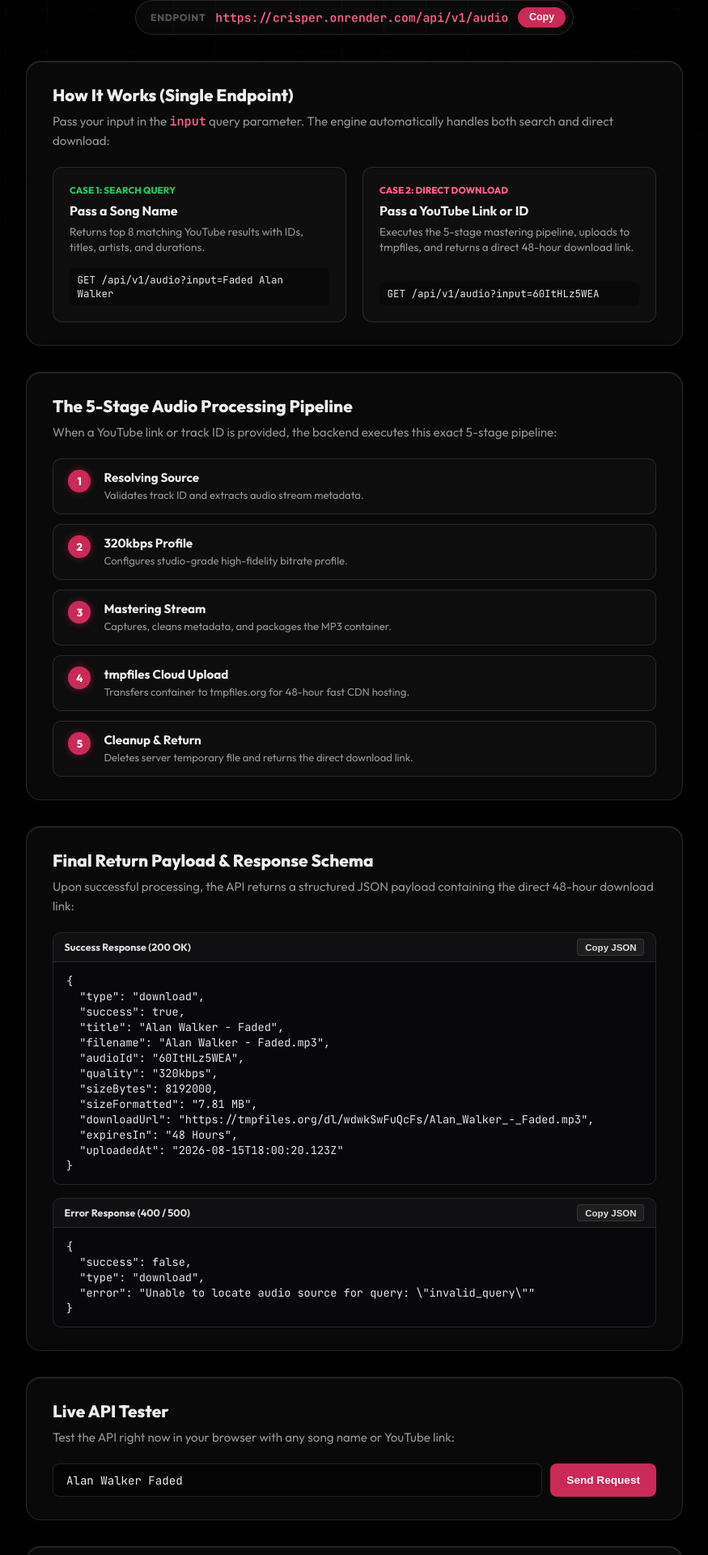
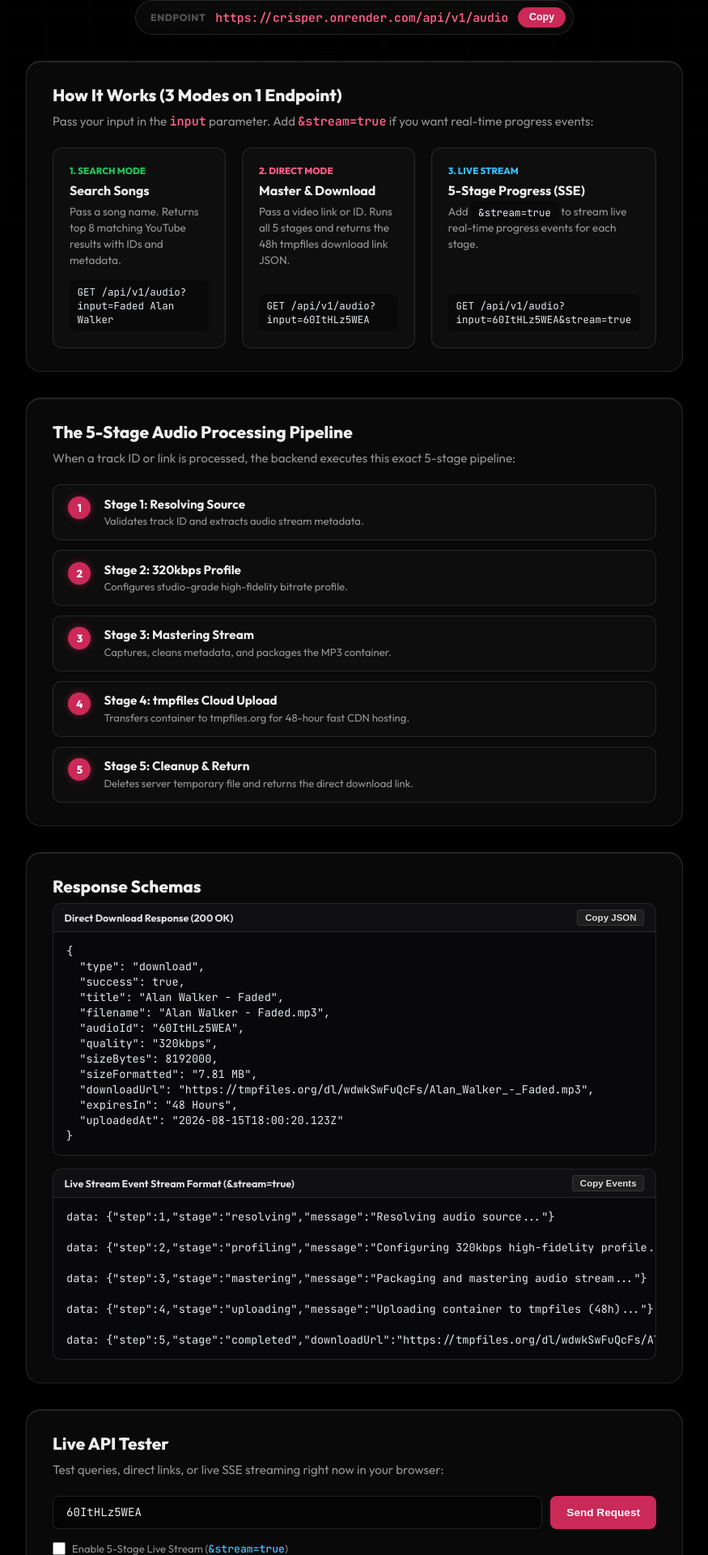
Before and after one commit to sam-eer31/free_music_api_2.0, a Next.js app in the folder frontend/: page /docs in a window 1280 px wide. Shown: the part 301-2221 px from the top of the page at 81% size, without its empty margins (202-1077 px from the left). Built offline with nearby package versions, Linux system fonts and the light colour scheme; no server answers.

Commit message:
Add stream=true live progress support, docs cards, and in-browser live stream tester

```diff
--- a/frontend/src/app/docs/page.tsx
+++ b/frontend/src/app/docs/page.tsx
@@ -14,7 +14,8 @@ export default function ApiDocsPage() {
   const { toasts, showToast, removeToast } = useToast();
   const audioEngine = useAudioEngine(showToast);
 
-  const [testInput, setTestInput] = useState('Alan Walker Faded');
+  const [testInput, setTestInput] = useState('60ItHLz5WEA');
+  const [isStreamEnabled, setIsStreamEnabled] = useState(false);
   const [testOutput, setTestOutput] = useState<string | null>(null);
   const [isLoading, setIsLoading] = useState(false);
   const [copiedKey, setCopiedKey] = useState<string | null>(null);
@@ -36,8 +37,33 @@ export default function ApiDocsPage() {
     }
 
     setIsLoading(true);
+
+    if (isStreamEnabled) {
+      setTestOutput('Connecting to Server-Sent Events stream...\n');
+      try {
+        const streamUrl = `${executeUrl}?input=${encodeURIComponent(testInput.trim())}&stream=true`;
+        const res = await fetch(streamUrl);
+        const reader = res.body?.getReader();
+        const decoder = new TextDecoder();
+        let logs = '';
+
+        if (reader) {
+          while (true) {
+            const { done, value } = await reader.read();
+            if (done) break;
+            const chunk = decoder.decode(value);
+            logs += chunk;
+            setTestOutput(logs);
+          }
+        }
+      } catch (err: unknown) {
+        const msg = err instanceof Error ? err.message : 'Streaming request failed';
+        setTestOutput((prev) => `${prev || ''}\nError: ${msg}`);
+      } finally {
+        setIsLoading(false);
+      }
+    } else {
       setTestOutput('Processing request...');
-
       try {
         const res = await fetch(`${executeUrl}?input=${encodeURIComponent(testInput.trim())}`);
         const json = await res.json();
@@ -47,6 +73,7 @@ export default function ApiDocsPage() {
         setTestOutput(`Error: ${msg}`);
       } finally {
         setIsLoading(false);
+      }
     }
   };
 
@@ -76,7 +103,7 @@ export default function ApiDocsPage() {
 
           <h1 className="simple-docs-title">Developer API Reference</h1>
           <p className="simple-docs-subtitle">
-            One single, clean endpoint for song search and 320kbps direct cloud audio downloads.
+            One single, clean endpoint for song search, synchronous download, and real-time 5-stage progress streaming.
           </p>
 
           <div className="simple-base-card">
@@ -91,26 +118,33 @@ export default function ApiDocsPage() {
           </div>
         </section>
 
-        {/* The Core Logic: How It Works */}
+        {/* The 3 Core Modes */}
         <section className="simple-card">
-          <h2 className="card-title">How It Works (Single Endpoint)</h2>
+          <h2 className="card-title">How It Works (3 Modes on 1 Endpoint)</h2>
           <p className="card-desc">
-            Pass your input in the <code>input</code> query parameter. The engine automatically handles both search and direct download:
+            Pass your input in the <code>input</code> parameter. Add <code>&stream=true</code> if you want real-time progress events:
           </p>
 
-          <div className="simple-rules-grid">
+          <div className="simple-rules-grid simple-rules-3-col">
             <div className="rule-box">
-              <div className="rule-badge">Case 1: Search Query</div>
-              <h3>Pass a Song Name</h3>
-              <p>Returns top 8 matching YouTube results with IDs, titles, artists, and durations.</p>
+              <div className="rule-badge">1. Search Mode</div>
+              <h3>Search Songs</h3>
+              <p>Pass a song name. Returns top 8 matching YouTube results with IDs and metadata.</p>
               <code>GET /api/v1/audio?input=Faded Alan Walker</code>
             </div>
 
             <div className="rule-box">
-              <div className="rule-badge rule-badge-accent">Case 2: Direct Download</div>
-              <h3>Pass a YouTube Link or ID</h3>
-              <p>Executes the 5-stage mastering pipeline, uploads to tmpfiles, and returns a direct 48-hour download link.</p>
+              <div className="rule-badge rule-badge-accent">2. Direct Mode</div>
+              <h3>Master & Download</h3>
+              <p>Pass a video link or ID. Runs all 5 stages and returns the 48h tmpfiles download link JSON.</p>
               <code>GET /api/v1/audio?input=60ItHLz5WEA</code>
+            </div>
+
+            <div className="rule-box">
+              <div className="rule-badge rule-badge-stream">3. Live Stream</div>
+              <h3>5-Stage Progress (SSE)</h3>
+              <p>Add <code>&stream=true</code> to stream live real-time progress events for each stage.</p>
+              <code>GET /api/v1/audio?input=60ItHLz5WEA&stream=true</code>
             </div>
           </div>
         </section>
@@ -119,42 +153,42 @@ export default function ApiDocsPage() {
         <section className="simple-card">
           <h2 className="card-title">The 5-Stage Audio Processing Pipeline</h2>
           <p className="card-desc">
-            When a YouTube link or track ID is provided, the backend executes this exact 5-stage pipeline:
+            When a track ID or link is processed, the backend executes this exact 5-stage pipeline:
           </p>
 
           <div className="pipeline-steps-grid">
             <div className="pipeline-step-item">
               <div className="step-num">1</div>
               <div className="step-content">
-                <h4>Resolving Source</h4>
+                <h4>Stage 1: Resolving Source</h4>
                 <p>Validates track ID and extracts audio stream metadata.</p>
               </div>
             </div>
             <div className="pipeline-step-item">
               <div className="step-num">2</div>
               <div className="step-content">
-                <h4>320kbps Profile</h4>
+                <h4>Stage 2: 320kbps Profile</h4>
                 <p>Configures studio-grade high-fidelity bitrate profile.</p>
               </div>
             </div>
             <div className="pipeline-step-item">
               <div className="step-num">3</div>
               <div className="step-content">
-                <h4>Mastering Stream</h4>
+                <h4>Stage 3: Mastering Stream</h4>
                 <p>Captures, cleans metadata, and packages the MP3 container.</p>
               </div>
             </div>
             <div className="pipeline-step-item">
               <div className="step-num">4</div>
               <div className="step-content">
-                <h4>tmpfiles Cloud Upload</h4>
+                <h4>Stage 4: tmpfiles Cloud Upload</h4>
                 <p>Transfers container to tmpfiles.org for 48-hour fast CDN hosting.</p>
               </div>
             </div>
             <div className="pipeline-step-item">
               <div className="step-num">5</div>
               <div className="step-content">
-                <h4>Cleanup & Return</h4>
+                <h4>Stage 5: Cleanup & Return</h4>
                 <p>Deletes server temporary file and returns the direct download link.</p>
               </div>
             </div>
@@ -163,14 +197,11 @@ export default function ApiDocsPage() {
 
         {/* Final Return Payload & Schema */}
         <section className="simple-card">
-          <h2 className="card-title">Final Return Payload & Response Schema</h2>
-          <p className="card-desc">
-            Upon successful processing, the API returns a structured JSON payload containing the direct 48-hour download link:
-          </p>
+          <h2 className="card-title">Response Schemas</h2>
 
           <div className="code-example-block">
             <div className="code-example-header">
-              <span>Success Response (200 OK)</span>
+              <span>Direct Download Response (200 OK)</span>
               <button
                 className="btn-copy-sm"
                 onClick={() =>
@@ -202,25 +233,29 @@ export default function ApiDocsPage() {
 
           <div className="code-example-block" style={{ marginTop: '1rem' }}>
             <div className="code-example-header">
-              <span>Error Response (400 / 500)</span>
+              <span>Live Stream Event Stream Format (&stream=true)</span>
               <button
                 className="btn-copy-sm"
                 onClick={() =>
                   copyToClipboard(
-                    `{\n  "success": false,\n  "type": "download",\n  "error": "Unable to locate audio source for query: \\"invalid_query\\""\n}`,
-                    'resp-err'
+                    `data: {"step":1,"stage":"resolving","message":"Resolving audio source..."}\n\ndata: {"step":2,"stage":"profiling","message":"Configuring 320kbps profile..."}\n\ndata: {"step":3,"stage":"mastering","message":"Mastering audio stream..."}\n\ndata: {"step":4,"stage":"uploading","message":"Uploading to tmpfiles (48h)..."}\n\ndata: {"step":5,"stage":"completed","data":{"downloadUrl":"https://tmpfiles.org/dl/..."}}`,
+                    'resp-sse'
                   )
                 }
               >
-                {copiedKey === 'resp-err' ? '✓ Copied' : 'Copy JSON'}
+                {copiedKey === 'resp-sse' ? '✓ Copied' : 'Copy Events'}
               </button>
             </div>
             <pre className="code-example-pre">
-              <code>{`{
-  "success": false,
-  "type": "download",
-  "error": "Unable to locate audio source for query: \\"invalid_query\\""
-}`}</code>
+              <code>{`data: {"step":1,"stage":"resolving","message":"Resolving audio source..."}
+
+data: {"step":2,"stage":"profiling","message":"Configuring 320kbps high-fidelity profile..."}
+
+data: {"step":3,"stage":"mastering","message":"Packaging and mastering audio stream..."}
+
+data: {"step":4,"stage":"uploading","message":"Uploading container to tmpfiles (48h)..."}
+
+data: {"step":5,"stage":"completed","downloadUrl":"https://tmpfiles.org/dl/wdwkSwFuQcFs/Alan_Walker_-_Faded.mp3"}`}</code>
             </pre>
           </div>
         </section>
@@ -229,7 +264,7 @@ export default function ApiDocsPage() {
         <section className="simple-card">
           <h2 className="card-title">Live API Tester</h2>
           <p className="card-desc">
-            Test the API right now in your browser with any song name or YouTube link:
+            Test queries, direct links, or live SSE streaming right now in your browser:
           </p>
 
           <div className="tester-box">
@@ -239,7 +274,7 @@ export default function ApiDocsPage() {
                 className="tester-input"
                 value={testInput}
                 onChange={(e) => setTestInput(e.target.value)}
-                placeholder="Enter song name (e.g. Faded) or YouTube URL..."
+                placeholder="Enter song name (e.g. Faded) or YouTube URL / ID..."
               />
               <button
                 className="btn-test-submit"
@@ -250,15 +285,26 @@ export default function ApiDocsPage() {
               </button>
             </div>
 
+            <div className="tester-toggle-row">
+              <label className="stream-toggle-label">
+                <input
+                  type="checkbox"
+                  checked={isStreamEnabled}
+                  onChange={(e) => setIsStreamEnabled(e.target.checked)}
+                />
+                <span>Enable 5-Stage Live Stream (<code>&stream=true</code>)</span>
+              </label>
+            </div>
+
             {testOutput && (
               <div className="tester-output-box">
                 <div className="output-header">
-                  <span>Response JSON</span>
+                  <span>Response Output {isStreamEnabled ? '(SSE Event Stream)' : '(JSON)'}</span>
                   <button
                     className="btn-copy-sm"
                     onClick={() => copyToClipboard(testOutput, 'test-output')}
                   >
-                    {copiedKey === 'test-output' ? '✓ Copied' : 'Copy JSON'}
+                    {copiedKey === 'test-output' ? '✓ Copied' : 'Copy Output'}
                   </button>
                 </div>
                 <pre className="output-pre">
@@ -295,7 +341,7 @@ export default function ApiDocsPage() {
 
           <div className="code-example-block" style={{ marginTop: '1rem' }}>
             <div className="code-example-header">
-              <span>2. Master & Download (48h tmpfiles Link)</span>
+              <span>2. Master & Download (One-Shot JSON)</span>
               <button
                 className="btn-copy-sm"
                 onClick={() =>
@@ -312,6 +358,26 @@ export default function ApiDocsPage() {
               <code>{`curl "https://crisper.onrender.com/api/v1/audio?input=60ItHLz5WEA"`}</code>
             </pre>
           </div>
+
+          <div className="code-example-block" style={{ marginTop: '1rem' }}>
+            <div className="code-example-header">
+              <span>3. Live 5-Stage Stream (SSE)</span>
+              <button
+                className="btn-copy-sm"
+                onClick={() =>
+                  copyToClipboard(
+                    `curl -N "https://crisper.onrender.com/api/v1/audio?input=60ItHLz5WEA&stream=true"`,
+                    'curl-stream'
+                  )
+                }
+              >
+                {copiedKey === 'curl-stream' ? '✓ Copied' : 'Copy cURL'}
+              </button>
+            </div>
+            <pre className="code-example-pre">
+              <code>{`curl -N "https://crisper.onrender.com/api/v1/audio?input=60ItHLz5WEA&stream=true"`}</code>
+            </pre>
+          </div>
         </section>
 
         <div style={{ textAlign: 'center', marginTop: '1rem' }}>
--- a/frontend/src/app/globals.css
+++ b/frontend/src/app/globals.css
@@ -1393,6 +1393,16 @@ body {
   gap: 1.25rem;
 }
 
+.simple-rules-3-col {
+  grid-template-columns: 1fr 1fr 1fr;
+}
+
+@media (max-width: 860px) {
+  .simple-rules-3-col {
+    grid-template-columns: 1fr;
+  }
+}
+
 @media (max-width: 680px) {
   .simple-rules-grid {
     grid-template-columns: 1fr;
@@ -1418,6 +1428,10 @@ body {
 
 .rule-badge-accent {
   color: #ff5e87;
+}
+
+.rule-badge-stream {
+  color: #38bdf8;
 }
 
 .rule-box h3 {
@@ -1553,6 +1567,35 @@ body {
   cursor: not-allowed;
 }
 
+.tester-toggle-row {
+  display: flex;
+  align-items: center;
+  gap: 0.5rem;
+}
+
+.stream-toggle-label {
+  display: inline-flex;
+  align-items: center;
+  gap: 0.5rem;
+  font-size: 0.82rem;
+  color: var(--text-muted);
+  cursor: pointer;
+  user-select: none;
+}
+
+.stream-toggle-label input[type="checkbox"] {
+  accent-color: var(--c-crimson);
+  width: 16px;
+  height: 16px;
+  cursor: pointer;
+}
+
+.stream-toggle-label code {
+  font-family: var(--font-jetbrains), monospace;
+  color: #38bdf8;
+  font-weight: 600;
+}
+
 .tester-output-box {
   background: #08080a;
   border: 1px solid var(--glass-border);
```
Also changed, not shown: 2 other files (tests, documents, lock files or other folders). Lines whose indentation alone changed are shown as unchanged.
